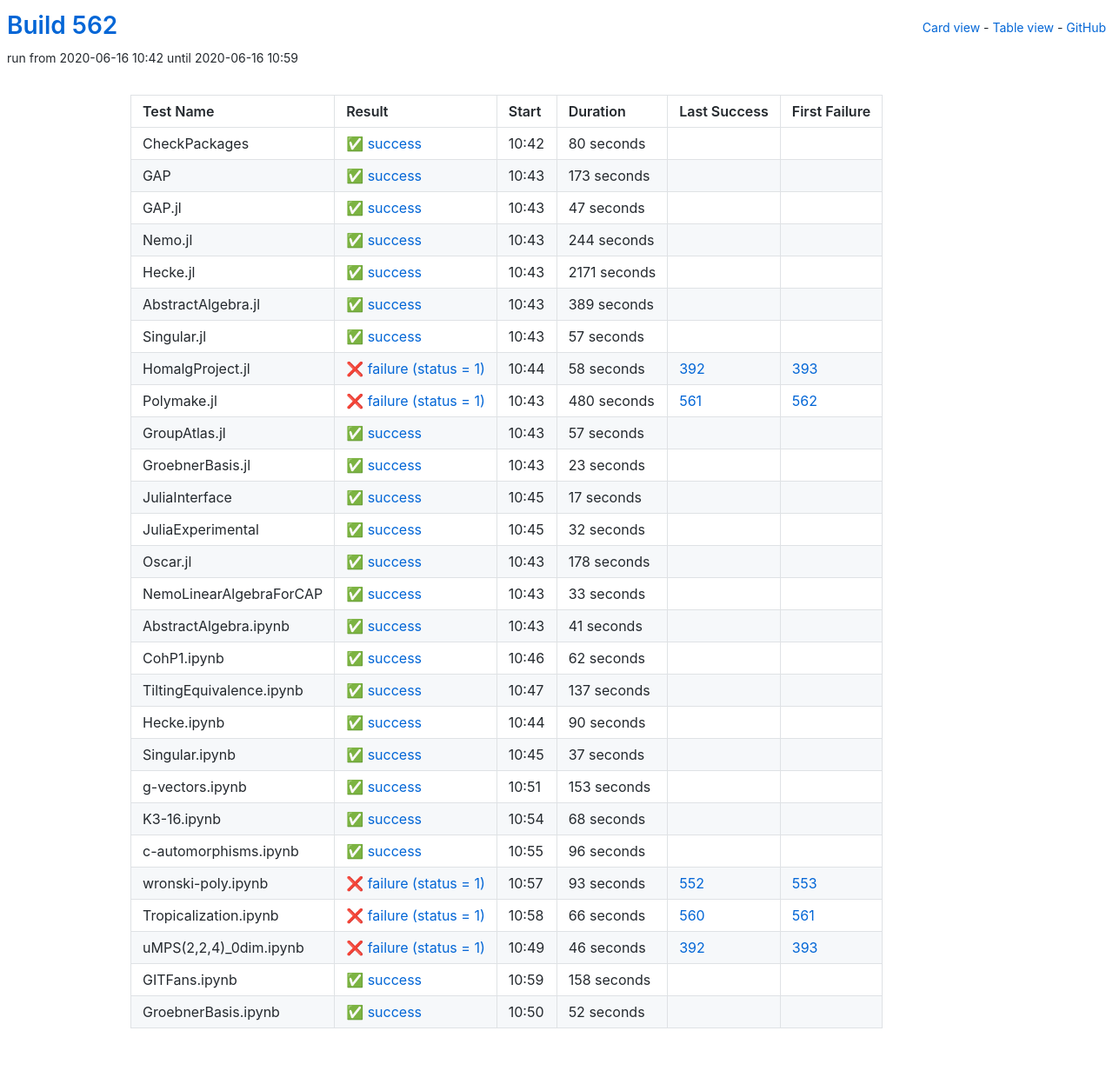
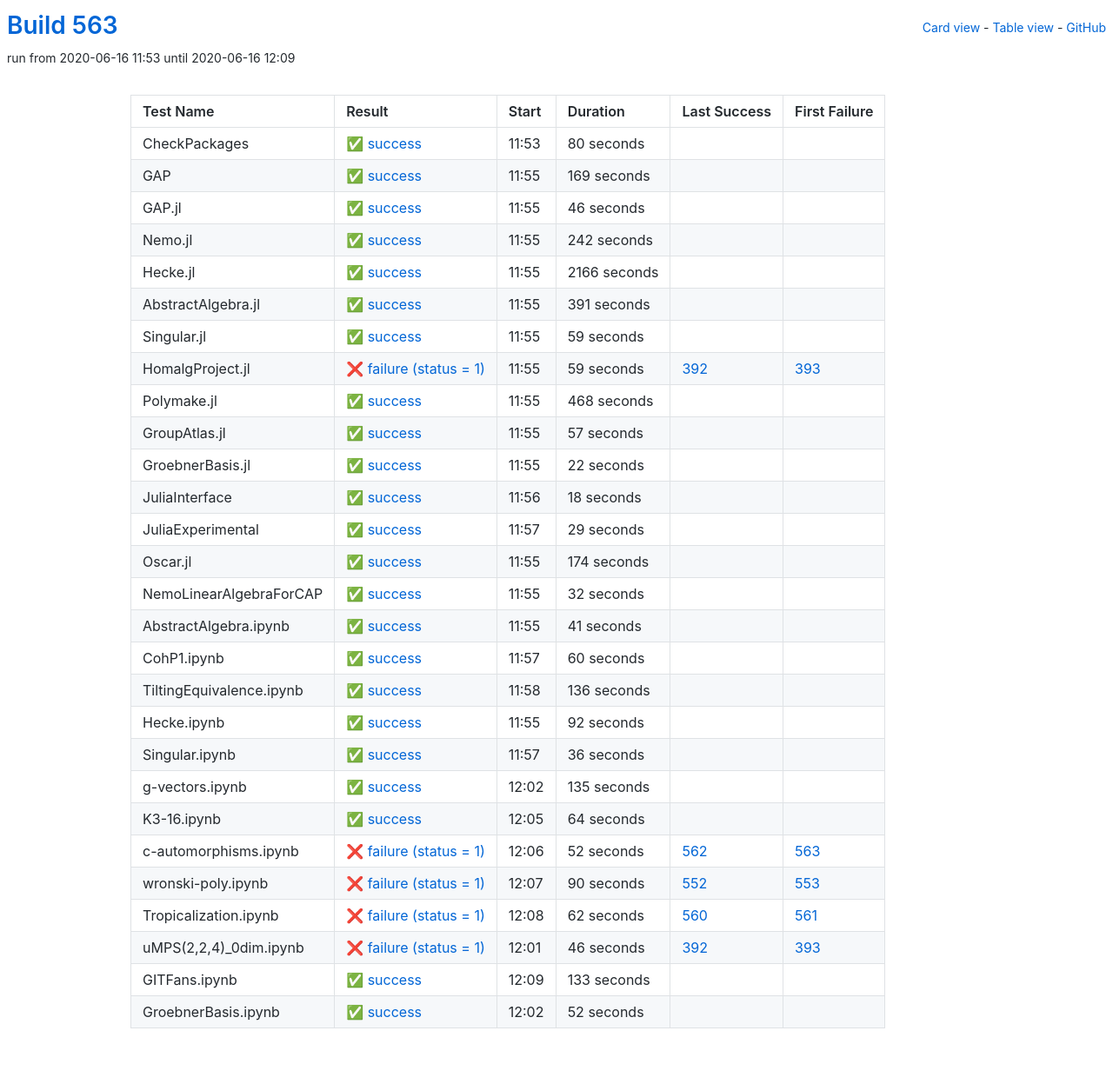
Before and after one commit to oscar-system/oscar-ci-status-1.4, a Jekyll site: the page built from table.html, in a window 1280 px wide. Shown: the whole page at 87% size. Built offline with Jekyll 4.4.1, drawn with Linux system fonts in a browser that asks for light colours.

Commit message:
Build #563

```diff
--- a/_data/ci.yml
+++ b/_data/ci.yml
@@ -1,6 +1,6 @@
 ---
-build: 562
-build_url: https://oscarci.mathematik.uni-kl.de/job/oscar-julia-1.4/562/
+build: 563
+build_url: https://oscarci.mathematik.uni-kl.de/job/oscar-julia-1.4/563/
 job: oscar-julia-1.4
 organization: oscar-system
 repo: oscar-ci-status-1.4
@@ -8,8 +8,8 @@ repourl: https://github.com/oscar-system/oscar-ci-status-1.4
 tests:
 - name: CheckPackages
   id: checkpackages
-  log: https://oscarci.mathematik.uni-kl.de/job/oscar-julia-1.4/562/artifact/logs/build-562/CheckPackages.log
-  start: 2020-06-16 10:42
+  log: https://oscarci.mathematik.uni-kl.de/job/oscar-julia-1.4/563/artifact/logs/build-563/CheckPackages.log
+  start: 2020-06-16 11:53
   success: true
   exitcode: 0
   status: success
@@ -20,104 +20,104 @@ tests:
   first_failure_url:
 - name: GAP
   id: gap
-  log: https://oscarci.mathematik.uni-kl.de/job/oscar-julia-1.4/562/artifact/logs/build-562/GAP.log
-  start: 2020-06-16 10:43
+  log: https://oscarci.mathematik.uni-kl.de/job/oscar-julia-1.4/563/artifact/logs/build-563/GAP.log
+  start: 2020-06-16 11:55
   success: true
   exitcode: 0
   status: success
-  duration: 173
+  duration: 169
   last_success: false
   last_success_url:
   first_failure: false
   first_failure_url:
 - name: GAP.jl
   id: gap-jl
-  log: https://oscarci.mathematik.uni-kl.de/job/oscar-julia-1.4/562/artifact/logs/build-562/GAP.jl.log
-  start: 2020-06-16 10:43
+  log: https://oscarci.mathematik.uni-kl.de/job/oscar-julia-1.4/563/artifact/logs/build-563/GAP.jl.log
+  start: 2020-06-16 11:55
   success: true
   exitcode: 0
   status: success
-  duration: 47
+  duration: 46
   last_success: false
   last_success_url:
   first_failure: false
   first_failure_url:
 - name: Nemo.jl
   id: nemo-jl
-  log: https://oscarci.mathematik.uni-kl.de/job/oscar-julia-1.4/562/artifact/logs/build-562/Nemo.jl.log
-  start: 2020-06-16 10:43
+  log: https://oscarci.mathematik.uni-kl.de/job/oscar-julia-1.4/563/artifact/logs/build-563/Nemo.jl.log
+  start: 2020-06-16 11:55
   success: true
   exitcode: 0
   status: success
-  duration: 244
+  duration: 242
   last_success: false
   last_success_url:
   first_failure: false
   first_failure_url:
 - name: Hecke.jl
   id: hecke-jl
-  log: https://oscarci.mathematik.uni-kl.de/job/oscar-julia-1.4/562/artifact/logs/build-562/Hecke.jl.log
-  start: 2020-06-16 10:43
+  log: https://oscarci.mathematik.uni-kl.de/job/oscar-julia-1.4/563/artifact/logs/build-563/Hecke.jl.log
+  start: 2020-06-16 11:55
   success: true
   exitcode: 0
   status: success
-  duration: 2171
+  duration: 2166
   last_success: false
   last_success_url:
   first_failure: false
   first_failure_url:
 - name: AbstractAlgebra.jl
   id: abstractalgebra-jl
-  log: https://oscarci.mathematik.uni-kl.de/job/oscar-julia-1.4/562/artifact/logs/build-562/AbstractAlgebra.jl.log
-  start: 2020-06-16 10:43
+  log: https://oscarci.mathematik.uni-kl.de/job/oscar-julia-1.4/563/artifact/logs/build-563/AbstractAlgebra.jl.log
+  start: 2020-06-16 11:55
   success: true
   exitcode: 0
   status: success
-  duration: 389
+  duration: 391
   last_success: false
   last_success_url:
   first_failure: false
   first_failure_url:
 - name: Singular.jl
   id: singular-jl
-  log: https://oscarci.mathematik.uni-kl.de/job/oscar-julia-1.4/562/artifact/logs/build-562/Singular.jl.log
-  start: 2020-06-16 10:43
+  log: https://oscarci.mathematik.uni-kl.de/job/oscar-julia-1.4/563/artifact/logs/build-563/Singular.jl.log
+  start: 2020-06-16 11:55
   success: true
   exitcode: 0
   status: success
-  duration: 57
+  duration: 59
   last_success: false
   last_success_url:
   first_failure: false
   first_failure_url:
 - name: HomalgProject.jl
   id: homalgproject-jl
-  log: https://oscarci.mathematik.uni-kl.de/job/oscar-julia-1.4/562/artifact/logs/build-562/HomalgProject.jl.log
-  start: 2020-06-16 10:44
+  log: https://oscarci.mathematik.uni-kl.de/job/oscar-julia-1.4/563/artifact/logs/build-563/HomalgProject.jl.log
+  start: 2020-06-16 11:55
   success: false
   exitcode: 1
   status: failure
-  duration: 58
+  duration: 59
   last_success: 392
   last_success_url: https://oscarci.mathematik.uni-kl.de/job/oscar-julia-1.4/392/
   first_failure: 393
   first_failure_url: https://oscarci.mathematik.uni-kl.de/job/oscar-julia-1.4/393/
 - name: Polymake.jl
   id: polymake-jl
-  log: https://oscarci.mathematik.uni-kl.de/job/oscar-julia-1.4/562/artifact/logs/build-562/Polymake.jl.log
-  start: 2020-06-16 10:43
-  success: false
-  exitcode: 1
-  status: failure
-  duration: 480
-  last_success: 561
-  last_success_url: https://oscarci.mathematik.uni-kl.de/job/oscar-julia-1.4/561/
-  first_failure: 562
-  first_failure_url: https://oscarci.mathematik.uni-kl.de/job/oscar-julia-1.4/562/
+  log: https://oscarci.mathematik.uni-kl.de/job/oscar-julia-1.4/563/artifact/logs/build-563/Polymake.jl.log
+  start: 2020-06-16 11:55
+  success: true
+  exitcode: 0
+  status: success
+  duration: 468
+  last_success: false
+  last_success_url:
+  first_failure: false
+  first_failure_url:
 - name: GroupAtlas.jl
   id: groupatlas-jl
-  log: https://oscarci.mathematik.uni-kl.de/job/oscar-julia-1.4/562/artifact/logs/build-562/GroupAtlas.jl.log
-  start: 2020-06-16 10:43
+  log: https://oscarci.mathematik.uni-kl.de/job/oscar-julia-1.4/563/artifact/logs/build-563/GroupAtlas.jl.log
+  start: 2020-06-16 11:55
   success: true
   exitcode: 0
   status: success
@@ -128,32 +128,56 @@ tests:
   first_failure_url:
 - name: GroebnerBasis.jl
   id: groebnerbasis-jl
-  log: https://oscarci.mathematik.uni-kl.de/job/oscar-julia-1.4/562/artifact/logs/build-562/GroebnerBasis.jl.log
-  start: 2020-06-16 10:43
+  log: https://oscarci.mathematik.uni-kl.de/job/oscar-julia-1.4/563/artifact/logs/build-563/GroebnerBasis.jl.log
+  start: 2020-06-16 11:55
   success: true
   exitcode: 0
   status: success
-  duration: 23
+  duration: 22
   last_success: false
   last_success_url:
   first_failure: false
   first_failure_url:
 - name: JuliaInterface
   id: juliainterface
-  log: https://oscarci.mathematik.uni-kl.de/job/oscar-julia-1.4/562/artifact/logs/build-562/JuliaInterface.log
-  start: 2020-06-16 10:45
+  log: https://oscarci.mathematik.uni-kl.de/job/oscar-julia-1.4/563/artifact/logs/build-563/JuliaInterface.log
+  start: 2020-06-16 11:56
   success: true
   exitcode: 0
   status: success
-  duration: 17
+  duration: 18
   last_success: false
   last_success_url:
   first_failure: false
   first_failure_url:
 - name: JuliaExperimental
   id: juliaexperimental
-  log: https://oscarci.mathematik.uni-kl.de/job/oscar-julia-1.4/562/artifact/logs/build-562/JuliaExperimental.log
-  start: 2020-06-16 10:45
+  log: https://oscarci.mathematik.uni-kl.de/job/oscar-julia-1.4/563/artifact/logs/build-563/JuliaExperimental.log
+  start: 2020-06-16 11:57
+  success: true
+  exitcode: 0
+  status: success
+  duration: 29
+  last_success: false
+  last_success_url:
+  first_failure: false
+  first_failure_url:
+- name: Oscar.jl
+  id: oscar-jl
+  log: https://oscarci.mathematik.uni-kl.de/job/oscar-julia-1.4/563/artifact/logs/build-563/Oscar.jl.log
+  start: 2020-06-16 11:55
+  success: true
+  exitcode: 0
+  status: success
+  duration: 174
+  last_success: false
+  last_success_url:
+  first_failure: false
+  first_failure_url:
+- name: NemoLinearAlgebraForCAP
+  id: nemolinearalgebraforcap
+  log: https://oscarci.mathematik.uni-kl.de/job/oscar-julia-1.4/563/artifact/logs/build-563/NemoLinearAlgebraForCAP.log
+  start: 2020-06-16 11:55
   success: true
   exitcode: 0
   status: success
@@ -162,34 +186,10 @@ tests:
   last_success_url:
   first_failure: false
   first_failure_url:
-- name: Oscar.jl
-  id: oscar-jl
-  log: https://oscarci.mathematik.uni-kl.de/job/oscar-julia-1.4/562/artifact/logs/build-562/Oscar.jl.log
-  start: 2020-06-16 10:43
-  success: true
-  exitcode: 0
-  status: success
-  duration: 178
-  last_success: false
-  last_success_url:
-  first_failure: false
-  first_failure_url:
-- name: NemoLinearAlgebraForCAP
-  id: nemolinearalgebraforcap
-  log: https://oscarci.mathematik.uni-kl.de/job/oscar-julia-1.4/562/artifact/logs/build-562/NemoLinearAlgebraForCAP.log
-  start: 2020-06-16 10:43
-  success: true
-  exitcode: 0
-  status: success
-  duration: 33
-  last_success: false
-  last_success_url:
-  first_failure: false
-  first_failure_url:
 - name: AbstractAlgebra.ipynb
   id: abstractalgebra-ipynb
-  log: https://oscarci.mathematik.uni-kl.de/job/oscar-julia-1.4/562/artifact/logs/build-562/AbstractAlgebra.ipynb.log
-  start: 2020-06-16 10:43
+  log: https://oscarci.mathematik.uni-kl.de/job/oscar-julia-1.4/563/artifact/logs/build-563/AbstractAlgebra.ipynb.log
+  start: 2020-06-16 11:55
   success: true
   exitcode: 0
   status: success
@@ -200,116 +200,116 @@ tests:
   first_failure_url:
 - name: CohP1.ipynb
   id: cohp1-ipynb
-  log: https://oscarci.mathematik.uni-kl.de/job/oscar-julia-1.4/562/artifact/logs/build-562/CohP1.ipynb.log
-  start: 2020-06-16 10:46
+  log: https://oscarci.mathematik.uni-kl.de/job/oscar-julia-1.4/563/artifact/logs/build-563/CohP1.ipynb.log
+  start: 2020-06-16 11:57
   success: true
   exitcode: 0
   status: success
-  duration: 62
+  duration: 60
   last_success: false
   last_success_url:
   first_failure: false
   first_failure_url:
 - name: TiltingEquivalence.ipynb
   id: tiltingequivalence-ipynb
-  log: https://oscarci.mathematik.uni-kl.de/job/oscar-julia-1.4/562/artifact/logs/build-562/TiltingEquivalence.ipynb.log
-  start: 2020-06-16 10:47
+  log: https://oscarci.mathematik.uni-kl.de/job/oscar-julia-1.4/563/artifact/logs/build-563/TiltingEquivalence.ipynb.log
+  start: 2020-06-16 11:58
   success: true
   exitcode: 0
   status: success
-  duration: 137
+  duration: 136
   last_success: false
   last_success_url:
   first_failure: false
   first_failure_url:
 - name: Hecke.ipynb
   id: hecke-ipynb
-  log: https://oscarci.mathematik.uni-kl.de/job/oscar-julia-1.4/562/artifact/logs/build-562/Hecke.ipynb.log
-  start: 2020-06-16 10:44
+  log: https://oscarci.mathematik.uni-kl.de/job/oscar-julia-1.4/563/artifact/logs/build-563/Hecke.ipynb.log
+  start: 2020-06-16 11:55
   success: true
   exitcode: 0
   status: success
-  duration: 90
+  duration: 92
   last_success: false
   last_success_url:
   first_failure: false
   first_failure_url:
 - name: Singular.ipynb
   id: singular-ipynb
-  log: https://oscarci.mathematik.uni-kl.de/job/oscar-julia-1.4/562/artifact/logs/build-562/Singular.ipynb.log
-  start: 2020-06-16 10:45
+  log: https://oscarci.mathematik.uni-kl.de/job/oscar-julia-1.4/563/artifact/logs/build-563/Singular.ipynb.log
+  start: 2020-06-16 11:57
   success: true
   exitcode: 0
   status: success
-  duration: 37
+  duration: 36
   last_success: false
   last_success_url:
   first_failure: false
   first_failure_url:
 - name: g-vectors.ipynb
   id: g-vectors-ipynb
-  log: https://oscarci.mathematik.uni-kl.de/job/oscar-julia-1.4/562/artifact/logs/build-562/g-vectors.ipynb.log
-  start: 2020-06-16 10:51
+  log: https://oscarci.mathematik.uni-kl.de/job/oscar-julia-1.4/563/artifact/logs/build-563/g-vectors.ipynb.log
+  start: 2020-06-16 12:02
   success: true
   exitcode: 0
   status: success
-  duration: 153
+  duration: 135
   last_success: false
   last_success_url:
   first_failure: false
   first_failure_url:
 - name: K3-16.ipynb
   id: k3-16-ipynb
-  log: https://oscarci.mathematik.uni-kl.de/job/oscar-julia-1.4/562/artifact/logs/build-562/K3-16.ipynb.log
-  start: 2020-06-16 10:54
+  log: https://oscarci.mathematik.uni-kl.de/job/oscar-julia-1.4/563/artifact/logs/build-563/K3-16.ipynb.log
+  start: 2020-06-16 12:05
   success: true
   exitcode: 0
   status: success
-  duration: 68
+  duration: 64
   last_success: false
   last_success_url:
   first_failure: false
   first_failure_url:
 - name: c-automorphisms.ipynb
   id: c-automorphisms-ipynb
-  log: https://oscarci.mathematik.uni-kl.de/job/oscar-julia-1.4/562/artifact/logs/build-562/c-automorphisms.ipynb.log
-  start: 2020-06-16 10:55
-  success: true
-  exitcode: 0
-  status: success
-  duration: 96
-  last_success: false
-  last_success_url:
-  first_failure: false
-  first_failure_url:
-- name: wronski-poly.ipynb
-  id: wronski-poly-ipynb
-  log: https://oscarci.mathematik.uni-kl.de/job/oscar-julia-1.4/562/artifact/logs/build-562/wronski-poly.ipynb.log
-  start: 2020-06-16 10:57
+  log: https://oscarci.mathematik.uni-kl.de/job/oscar-julia-1.4/563/artifact/logs/build-563/c-automorphisms.ipynb.log
+  start: 2020-06-16 12:06
   success: false
   exitcode: 1
   status: failure
-  duration: 93
+  duration: 52
+  last_success: 562
+  last_success_url: https://oscarci.mathematik.uni-kl.de/job/oscar-julia-1.4/562/
+  first_failure: 563
+  first_failure_url: https://oscarci.mathematik.uni-kl.de/job/oscar-julia-1.4/563/
+- name: wronski-poly.ipynb
+  id: wronski-poly-ipynb
+  log: https://oscarci.mathematik.uni-kl.de/job/oscar-julia-1.4/563/artifact/logs/build-563/wronski-poly.ipynb.log
+  start: 2020-06-16 12:07
+  success: false
+  exitcode: 1
+  status: failure
+  duration: 90
   last_success: 552
   last_success_url: https://oscarci.mathematik.uni-kl.de/job/oscar-julia-1.4/552/
   first_failure: 553
   first_failure_url: https://oscarci.mathematik.uni-kl.de/job/oscar-julia-1.4/553/
 - name: Tropicalization.ipynb
   id: tropicalization-ipynb
-  log: https://oscarci.mathematik.uni-kl.de/job/oscar-julia-1.4/562/artifact/logs/build-562/Tropicalization.ipynb.log
-  start: 2020-06-16 10:58
+  log: https://oscarci.mathematik.uni-kl.de/job/oscar-julia-1.4/563/artifact/logs/build-563/Tropicalization.ipynb.log
+  start: 2020-06-16 12:08
   success: false
   exitcode: 1
   status: failure
-  duration: 66
+  duration: 62
   last_success: 560
   last_success_url: https://oscarci.mathematik.uni-kl.de/job/oscar-julia-1.4/560/
   first_failure: 561
   first_failure_url: https://oscarci.mathematik.uni-kl.de/job/oscar-julia-1.4/561/
 - name: uMPS(2,2,4)_0dim.ipynb
   id: umps-2-2-4-0dim-ipynb
-  log: https://oscarci.mathematik.uni-kl.de/job/oscar-julia-1.4/562/artifact/logs/build-562/uMPS-2-2-4-_0dim.ipynb.log
-  start: 2020-06-16 10:49
+  log: https://oscarci.mathematik.uni-kl.de/job/oscar-julia-1.4/563/artifact/logs/build-563/uMPS-2-2-4-_0dim.ipynb.log
+  start: 2020-06-16 12:01
   success: false
   exitcode: 1
   status: failure
@@ -320,20 +320,20 @@ tests:
   first_failure_url: https://oscarci.mathematik.uni-kl.de/job/oscar-julia-1.4/393/
 - name: GITFans.ipynb
   id: gitfans-ipynb
-  log: https://oscarci.mathematik.uni-kl.de/job/oscar-julia-1.4/562/artifact/logs/build-562/GITFans.ipynb.log
-  start: 2020-06-16 10:59
+  log: https://oscarci.mathematik.uni-kl.de/job/oscar-julia-1.4/563/artifact/logs/build-563/GITFans.ipynb.log
+  start: 2020-06-16 12:09
   success: true
   exitcode: 0
   status: success
-  duration: 158
+  duration: 133
   last_success: false
   last_success_url:
   first_failure: false
   first_failure_url:
 - name: GroebnerBasis.ipynb
   id: groebnerbasis-ipynb
-  log: https://oscarci.mathematik.uni-kl.de/job/oscar-julia-1.4/562/artifact/logs/build-562/GroebnerBasis.ipynb.log
-  start: 2020-06-16 10:50
+  log: https://oscarci.mathematik.uni-kl.de/job/oscar-julia-1.4/563/artifact/logs/build-563/GroebnerBasis.ipynb.log
+  start: 2020-06-16 12:02
   success: true
   exitcode: 0
   status: success
```
Also changed, not shown: README.md.
